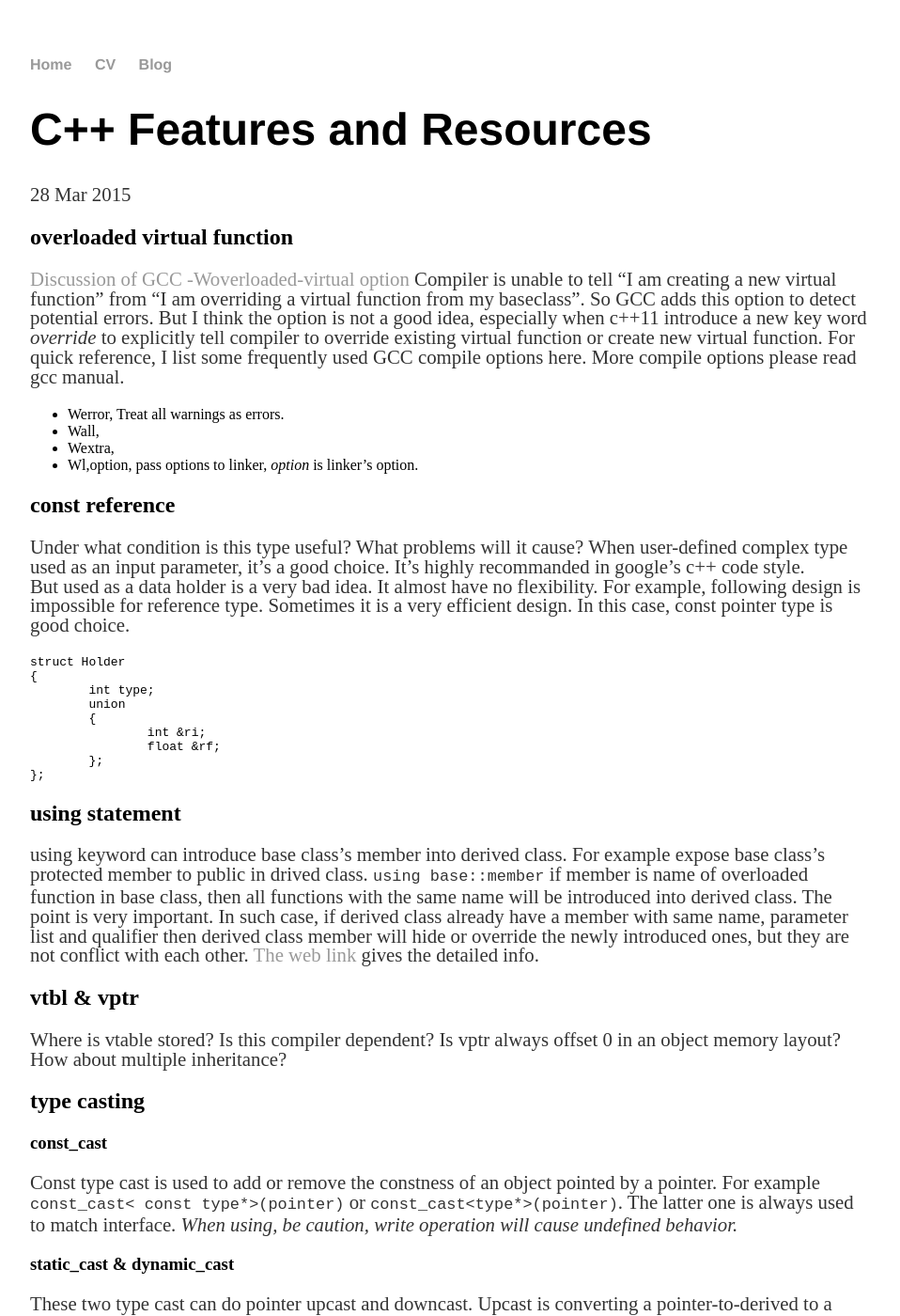
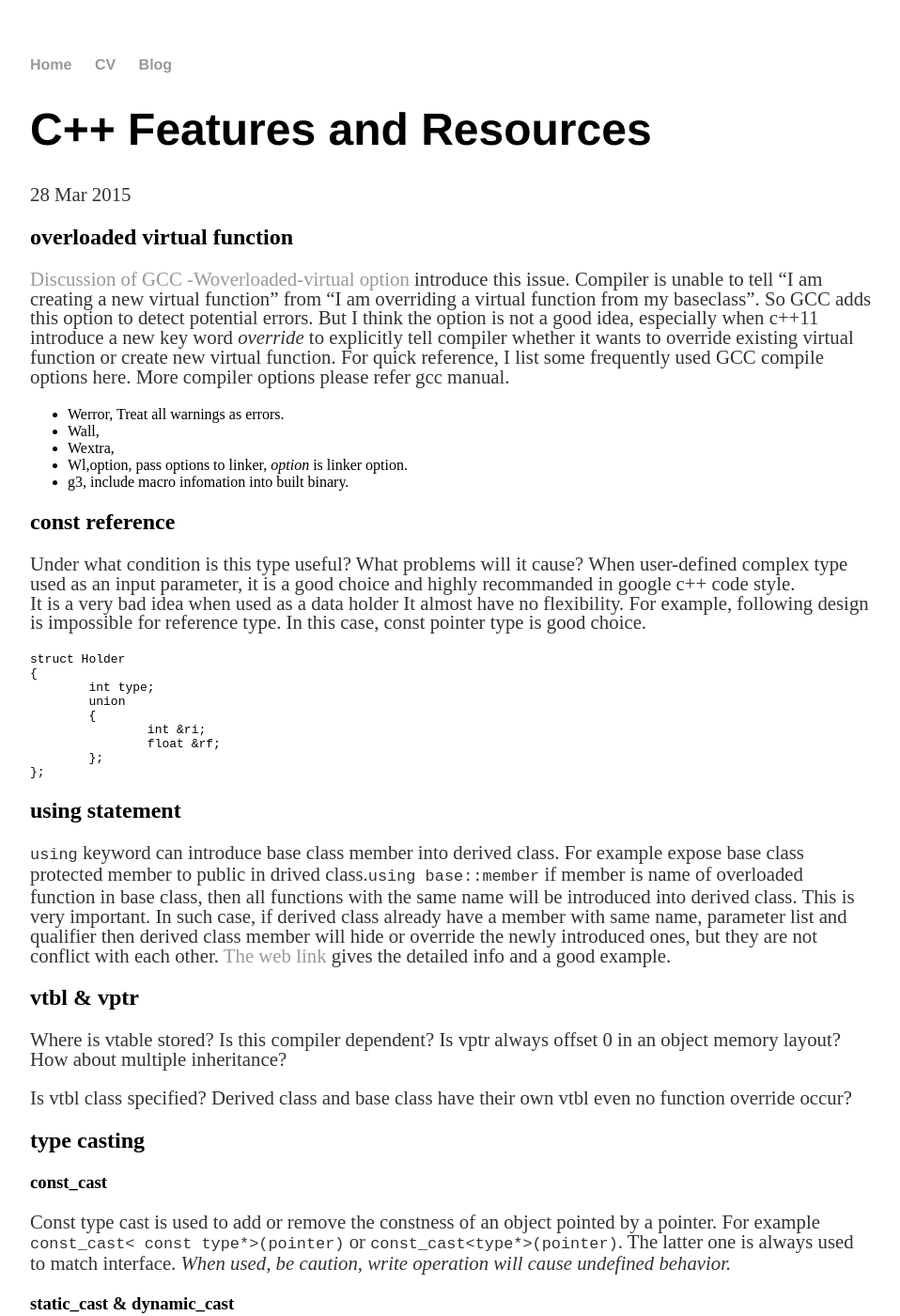
Before and after one commit to ychding11/ychding11.github.io, a Jekyll site: the page built from _posts/2015-03-28-Languages-Resources.md, in a window 1280 px wide and 1400 px high. Shown: the whole window at 94% size, without its empty margins (160-1118 px from the left). Built offline with Jekyll 4.4.1, drawn with Linux system fonts in a browser that asks for light colours; some of the changed text lies outside the part shown.

Commit message:
1. modify style

````diff
--- a/_posts/2015-03-28-Languages-Resources.md
+++ b/_posts/2015-03-28-Languages-Resources.md
@@ -7,28 +7,29 @@ date: 2015-03-28
 ## overloaded virtual function
 
 [Discussion of GCC -Woverloaded-virtual option](https://gcc.gnu.org/ml/gcc/1999-02n/msg00180.html)
-Compiler is unable to tell "I am creating a new virtual function" from
+introduce this issue. Compiler is unable to tell "I am creating a new virtual function" from
 "I am overriding a virtual function from my baseclass". So GCC adds this option
 to detect potential errors. But I think the option is not a good idea, especially
-when c++11 introduce a new key word *override* to explicitly tell compiler to
-override existing virtual function or create new virtual function. For quick
-reference, I list some frequently used GCC compile options here. More compile
-options please read gcc manual.
+when c++11 introduce a new key word *override* to explicitly tell compiler whether
+it wants to override existing virtual function or create new virtual function.
+For quick reference, I list some frequently used GCC compile options here. More
+compiler options please refer gcc manual.
 
 - Werror, Treat all warnings as errors.
 - Wall,
 - Wextra,
-- Wl,option, pass options to linker, *option* is linker's
-option.
+- Wl,option, pass options to linker, *option* is linker
+  option.
+- g3, include macro infomation into built binary.
 
 ## const reference
 
 Under what condition is this type useful? What problems will it cause?
-When user-defined complex type used as an input parameter, it's a good
-choice. It's  highly recommanded in google's c++ code style.
-But used as a data holder is a very bad idea. It almost have no flexibility.
-For example, following design is impossible for reference type. Sometimes
-it is a very efficient design. In this case, const pointer type is good choice.
+When user-defined complex type used as an input parameter, it is a good
+choice and  highly recommanded in google c++ code style.
+It is a very bad idea when used as a data holder It almost have no flexibility.
+For example, following design is impossible for reference type. In this case,
+const pointer type is good choice.
 
 ```
 struct Holder
@@ -44,21 +45,24 @@ struct Holder
 
 ## using statement
 
-using keyword can introduce base class's member into derived class.
-For example expose base class's protected member to public in drived
-class.     `using base::member` if member is name of overloaded function
+`using` keyword can introduce base class member into derived class.
+For example expose base class protected member to public in drived
+class.`using base::member` if member is name of overloaded function
 in base class, then all functions with the same name will be introduced
-into derived class. The point is very important.     In such case, if
+into derived class. This is very important. In such case, if
 derived class already have a member with same name, parameter list and
 qualifier then derived class member will hide or override the
 newly introduced ones, but they  are not conflict with each other.
 [The web link](http://en.cppreference.com/w/cpp/language/using_declaration)
-gives the detailed info.
+gives the detailed info and a good example.
 
 ## vtbl & vptr
 Where is vtable stored? Is this compiler dependent?
 Is vptr always offset 0 in an object memory layout?
 How about multiple inheritance?
+
+Is vtbl class specified? Derived class and base class
+have their own vtbl even no function override occur?
 
 ## type casting
 
@@ -66,7 +70,7 @@ How about multiple inheritance?
 Const type cast is used to add or remove the constness of an object pointed
 by a pointer. For example `const_cast< const type*>(pointer)` or
 `const_cast<type*>(pointer)`. The latter one is always used to match interface.
-*When using, be caution, write operation will cause undefined behavior.*
+*When used, be caution, write operation will cause undefined behavior.*
 
 ### static_cast & dynamic_cast
 These two type cast can do pointer upcast and downcast. Upcast is converting
@@ -101,15 +105,15 @@ Using *inline* and *virtual* for the same member function does
 make sense. virtual function is also a member function. When
 calling virtual function by base class pointer or reference,
 late binding applies. But for a known object, resolving function
-call can be decided at compile time, so *inline* makes sense here.
-And remember thant *inline* is just a hint to compiler, it is up
+call can be decided at compile time, *inline* makes sense here.
+Remember that *inline* is just a hint to compiler, it is up
 to compiler to decide inline it or not.
 
 ## default member initializer
 
 
 ## auto_ptr
-*ownership* is the key to understand the auto_ptr. At any time
+*ownership* is the key to understand auto_ptr. At any time
 an auto_ptr has an ownership to an object or in null state.
 So copy operation will make one auto_ptr lose ownership.
 Because of this reason, std containers are not suitable for
@@ -117,7 +121,7 @@ auto_ptr, because some operations of these container may need
 copy operation.     For const auto_ptr, it can only be used to
 do dereference. Copy from it will cause error.
 [using auto_ptr effectively](http://www.gotw.ca/publications/using_auto_ptr_effectively.htm)
-gives several examples for reference.
+gives several good examples for reference.
 
 ## private inheritance
 private inheritance is something like composition(has-a).
````
